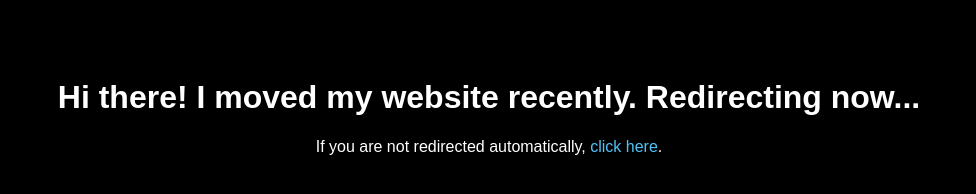
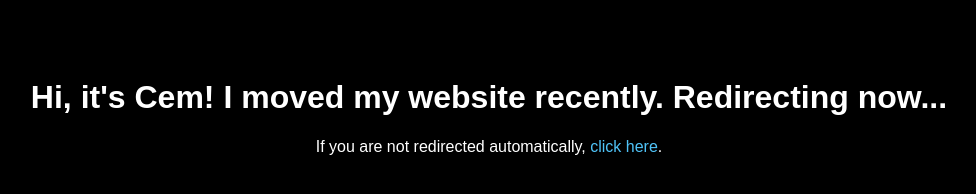
Before and after one commit to cempeker/cempeker.github.io, a plain HTML site: page index.html in a window 1280 px wide. Shown: the whole page, without its empty margins (151-1127 px from the left). Drawn offline with Linux system fonts and the light colour scheme.

Commit message:
Update index.html

```diff
--- a/index.html
+++ b/index.html
@@ -23,7 +23,7 @@
   </style>
 </head>
 <body>
-  <h1>Hi there! I moved my website recently. Redirecting now...</h1>
+  <h1>Hi, it's Cem! I moved my website recently. Redirecting now...</h1>
   <p>If you are not redirected automatically, <a href="https://sites.google.com/view/cempeker">click here</a>.</p>
 </body>
 </html>
```
